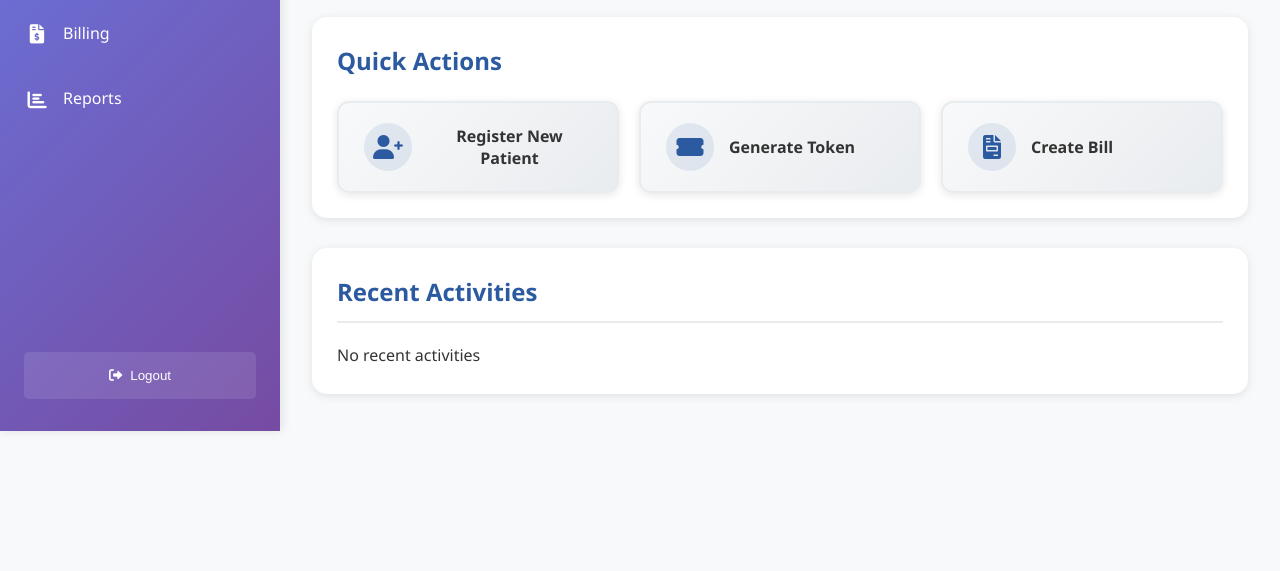
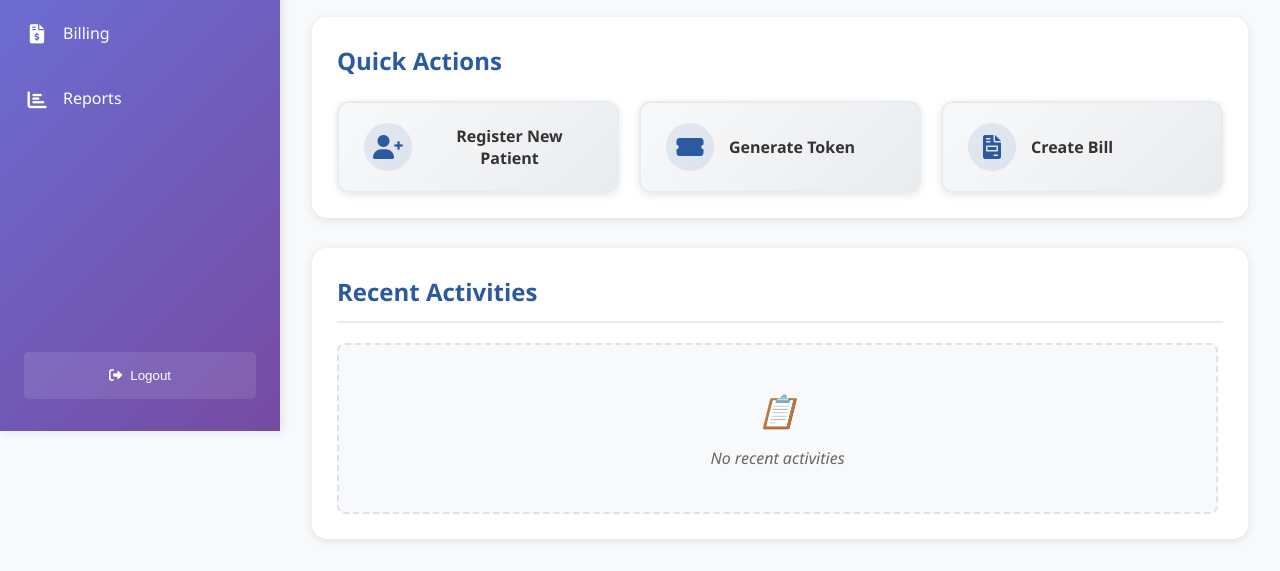
Before and after one commit to jainnirdesh/Clinic-Management-System, a plain HTML site: page receptionist-dashboard.html in a window 1280 px wide. Shown: the part 369-940 px from the top of the page. Before the commit the page ends 800 px from the top, so only its background shows below. Drawn offline with nearby package versions, Linux system fonts and the light colour scheme.

Commit message:
Add .no-activities CSS class for empty states
Introduces a new .no-activities class to style empty activity sections with centered text, icon, and dashed border for improved user experience.

```diff
--- a/assets/css/dashboard-clean.css
+++ b/assets/css/dashboard-clean.css
@@ -1266,3 +1266,20 @@ html, body {
 
 .w-100 { width: 100%; }
 .h-100 { height: 100%; }
+
+.no-activities {
+    text-align: center;
+    color: #666;
+    font-style: italic;
+    padding: 40px 20px;
+    background-color: #f8f9fa;
+    border-radius: 8px;
+    border: 2px dashed #dee2e6;
+}
+
+.no-activities::before {
+    content: "📋";
+    display: block;
+    font-size: 2rem;
+    margin-bottom: 10px;
+}
```
